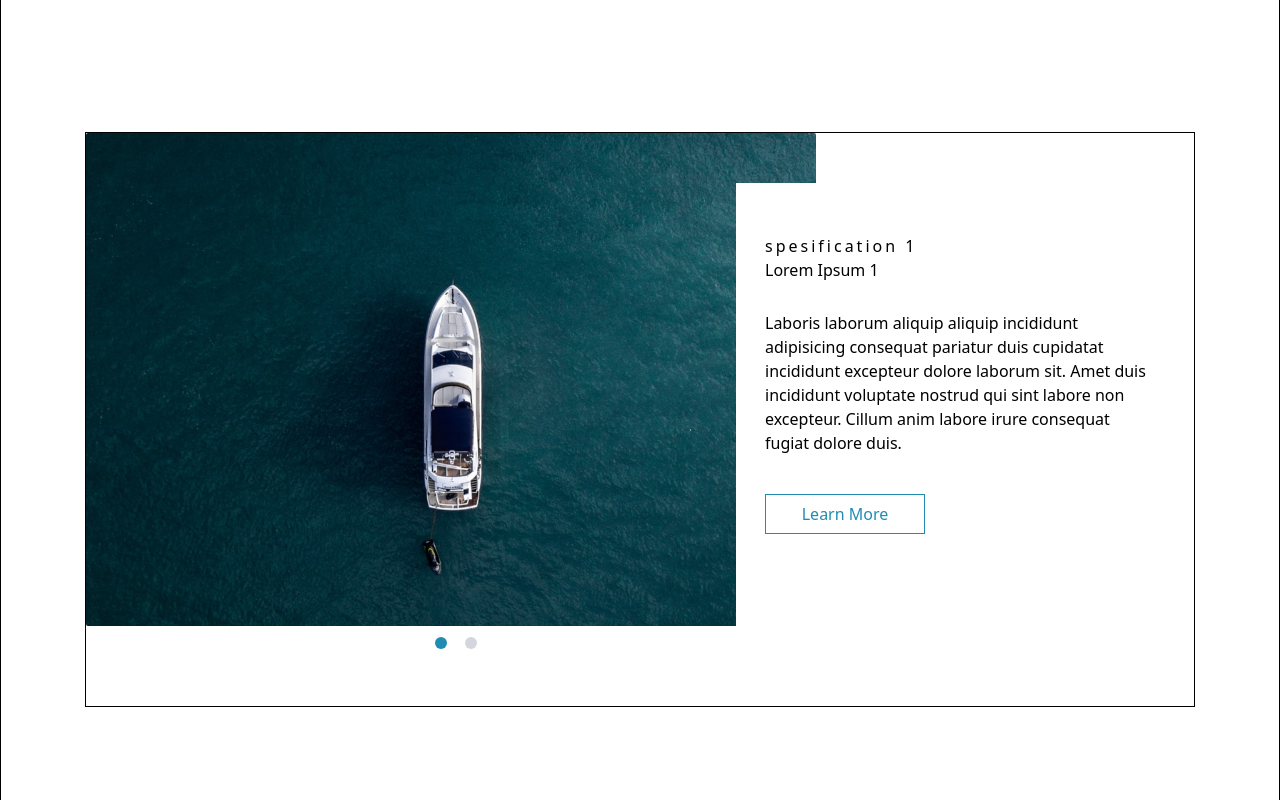
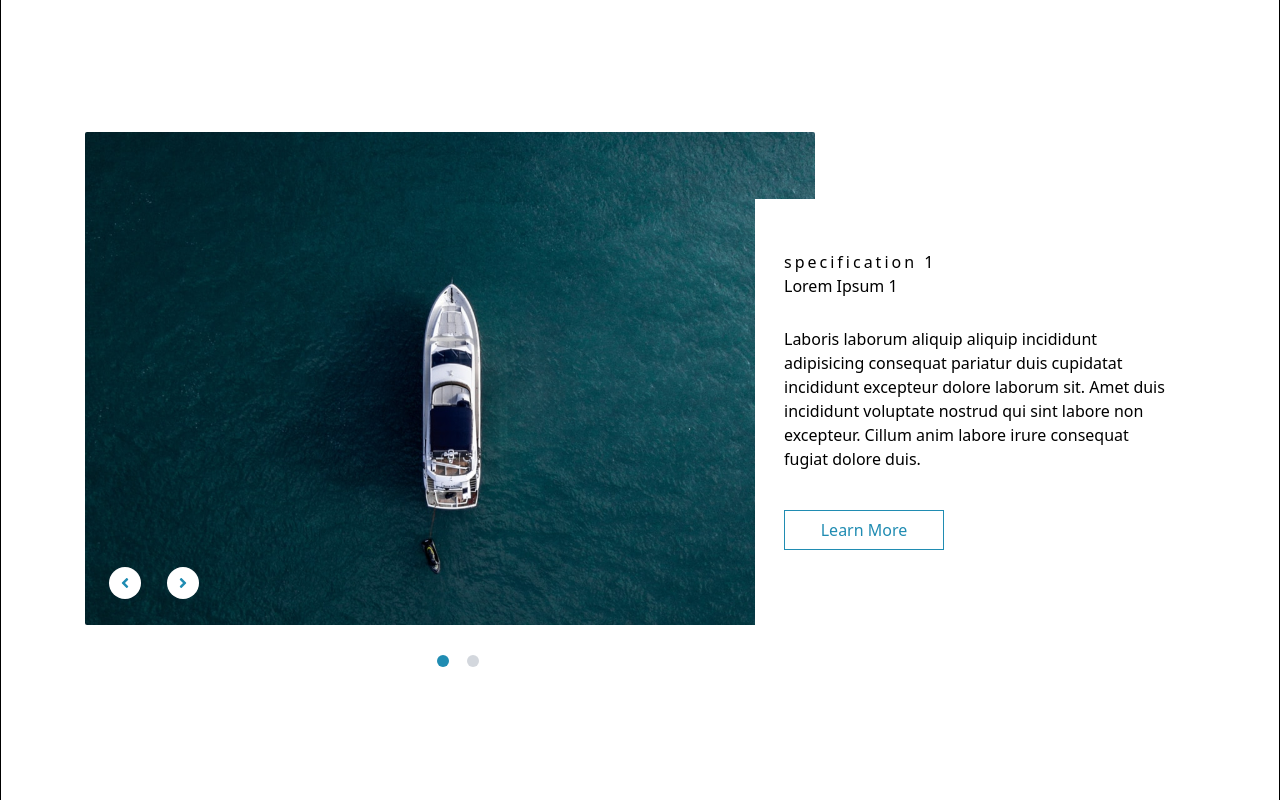
Before and after one commit to clevara-dev-id/the-maj-oceanic, a React (Create React App) app: page / in a window 1280 px wide. Shown: the part 2380-3180 px from the top of the page. Built offline with nearby package versions, Linux system fonts and the light colour scheme; a web font is replaced by a local one.

Commit message:
Modified  CarouselCardtText

```diff
--- /dev/null
+++ b/src/components/base_component/Button/NextArrow.js
@@ -0,0 +1,18 @@
+import React from 'react'
+import Button from '.'
+
+const NextArrow = props => {
+    const { className, style, onClick } = props
+    return (
+        <Button
+            {...props}
+            className={`w-8 h-8 relative right-0 rounded-full ${className}`}
+            onClick={onClick}
+            style={style}
+        >
+            <i className="fas fa-angle-right text-base"></i>
+        </Button>
+    )
+}
+
+export default NextArrow
--- /dev/null
+++ b/src/components/base_component/Button/PrevArrow.js
@@ -0,0 +1,18 @@
+import React from 'react'
+import Button from '.'
+
+const PrevArrow = props => {
+    const { className, style, onClick } = props
+    return (
+        <Button
+            {...props}
+            className={`w-8 h-8 relative left-0 rounded-full ${className}`}
+            onClick={onClick}
+            style={style}
+        >
+            <i className="fas fa-angle-left text-base"></i>
+        </Button>
+    )
+}
+
+export default PrevArrow
--- a/src/components/base_component/Carousel/CarouselCardText/index.js
+++ b/src/components/base_component/Carousel/CarouselCardText/index.js
@@ -5,6 +5,8 @@ import styled from 'styled-components'
 
 import './style.css'
 import Img1 from '../../../../assets/img/home/slick/1.svg'
+import NextArrow from '../../Button/NextArrow'
+import PrevArrow from '../../Button/PrevArrow'
 
 const Button = lazy(() => import('../../Button'))
 
@@ -18,7 +20,11 @@ class CarouselCardText extends Component {
         this.state = {
             localStore: [],
             isLoading: true,
+            indexActive: 0,
         }
+
+        this.next = this.next.bind(this)
+        this.prev = this.prev.bind(this)
     }
 
     static getDerivedStateFromProps(nextProps, prevState) {
@@ -31,25 +37,79 @@ class CarouselCardText extends Component {
         return null
     }
 
+    prev = () => {
+        this.carousel.slickPrev()
+    }
+
+    next = () => {
+        this.carousel.slickNext()
+    }
+
     render() {
         return (
-            <Container {...this.props} containerWidth="1110px" containerHeight="575px">
+            <div id="carousel-card-text" className="max-w-container-2" style={{width: "1110px"}}>
                 <Slider
+                    ref={ref => this.carousel = ref}
+                    arrows={false}
                     dots={true}
-                    // fade={true}
                     slidesToShow={1}
                     slidesToScroll={1}
-                    dotsClass="slick-dots center"
-                    customPaging={i => <Dot id="dot" />}
+                    dotsClass="slick-dots center outline-none"
+                    customPaging={i => <div id="dot" className="rounded-full" />
+                    }
+                    afterChange={(indexActive) => this.setState({indexActive})}
                 >
 
                     {this.state.localStore.length && this.state.localStore.map((data, index) => {
                         return (
-                            <div key={index}>
-                                <div>
-                                    <img src={data.image} width="730px" height="493px" style={{position: "absolute"}} alt="img-slick" />
+                            <div key={index} className="outline-none">
+                                <img
+                                    className="outline-none"
+                                    src={data.image}
+                                    width="730px"
+                                    height="493px"
+                                    alt="img-slick"
+                                />
+                            </div>
+                        )
+                    })}
+                </Slider>
+
+                <PrevArrow
+                    onClick={this.prev}
+                    backgroundColor="#FFFFFF"
+                    color="#208CB2"
+                    hover={{
+                        backgroundColor: "#208CB2",
+                        color: "#FFFFFF"
+                    }}
+                    style={{
+                        outline: "none",
+                        top: "-64px",
+                        left: "24px"
+                    }}
+                />
+
+                <NextArrow
+                    onClick={this.next}
+                    backgroundColor="#FFFFFF"
+                    color="#208CB2"
+                    hover={{
+                        backgroundColor: "#208CB2",
+                        color: "#FFFFFF"
+                    }}
+                    style={{
+                        outline: "none",
+                        top: "-64px",
+                        left: "50px"
+                    }}
+                />
+
                 <CardItem>
-                                        <Content border={this.props.border}>
+                    {this.state.localStore.length && this.state.localStore.map((data, index) => {
+                        if (this.state.indexActive === index) {
+                            return (
+                                <Content key={index} border={this.props.border}>
                                     <H6 className="primary"> {data.caption} </H6>
                                     <h1> {data.heading} </h1>
                                     <P className="body-1" margin="29px 0 25px">
@@ -65,13 +125,11 @@ class CarouselCardText extends Component {
                                     </List>
                                     <Button className="btn-2" small outline>Learn More</Button>
                                 </Content>
+                            )
+                        }
+                    })}
                 </CardItem>
             </div>
-                            </div>
-                        )
-                    })}
-                </Slider>
-            </Container>
         )
     }
 }
@@ -91,10 +149,10 @@ const CardItem = styled.div(
         background: "#FFFFFF",
         padding: "51px 29px",
         position: "relative",
-        top: "50px",
-        marginLeft: "650px",
+        top: "-44%",
+        marginLeft: "670px",
         width: "445px",
-        height: "570px",
+        height: "525px",
     })
 )
 
@@ -128,7 +186,7 @@ const P = styled.p(
 
 const UL = styled.ul(
     props => ({
-        listStyleType: "circle",
+        listStyleType: "disc",
     })
 )
 
@@ -153,14 +211,14 @@ CarouselCardText.defaultProps = {
     store: [{
         id: 1,
         image: Img1,
-        caption: "spesification 1",
+        caption: "specification 1",
         heading: "Lorem Ipsum 1",
         text: "Laboris laborum aliquip aliquip incididunt adipisicing consequat pariatur duis cupidatat incididunt excepteur dolore laborum sit. Amet duis incididunt voluptate nostrud qui sint labore non excepteur. Cillum anim labore irure consequat fugiat dolore duis.",
         // list: ["Lorem ipsum dolor sit amet", "Laboris lar aliquip", "Lorem ipsum dolor sit amet", "Laboris lar aliquip"]
     },{
         id: 2,
         image: Img1,
-        caption: "spesification 2",
+        caption: "specification 2",
         heading: "Lorem Ipsum 2",
         text: "Laboris laborum aliquip aliquip incididunt adipisicing consequat pariatur duis cupidatat incididunt excepteur dolore laborum sit. Amet duis incididunt voluptate nostrud qui sint labore non excepteur. Cillum anim labore irure consequat fugiat dolore duis.",
         list: ["Lorem ipsum dolor sit amet", "Laboris lar aliquip", "Lorem ipsum dolor sit amet", "Laboris lar aliquip"]
--- a/src/components/base_component/Carousel/CarouselCardText/style.css
+++ b/src/components/base_component/Carousel/CarouselCardText/style.css
@@ -1,9 +1,21 @@
-ul.slick-dots.center {
-    bottom: 40px;
-    left: -180px;
+#carousel-card-text #dot {
+    width: 12px;
+    height: 12px;
+    background: #4E5E79;
+    opacity: 0.25;
 }
 
-ul.slick-dots li.slick-active div#dot {
+#carousel-card-text .slick-dots {
+    bottom: -50px ;
+    left: -16%;
+}
+
+#carousel-card-text #dot:hover {
+    opacity: 1;
+    background: #208CB2;
+}
+
+#carousel-card-text .slick-active #dot {
     background: #208CB2;
     opacity: 1;
 }
--- a/src/views/Home.js
+++ b/src/views/Home.js
@@ -53,7 +53,7 @@ class Home extends Base {
 
                 <section>
                     <div className="flex justify-center h-auto py-40 border border-solid border-black">
-                        <CarouselCardText className="border border-solid border-black" />
+                        <CarouselCardText />
                     </div>
                 </section>
 
@@ -100,6 +100,12 @@ class Home extends Base {
                         <Table />
                     </div>
                 </section>
+
+                <section>
+                    <div className="flex justify-center py-16 border border-solid border-black">
+                        <Table />
+                    </div>
+                </section>
             </div>
         )
     }
```
Lines whose indentation alone changed are shown as unchanged.
